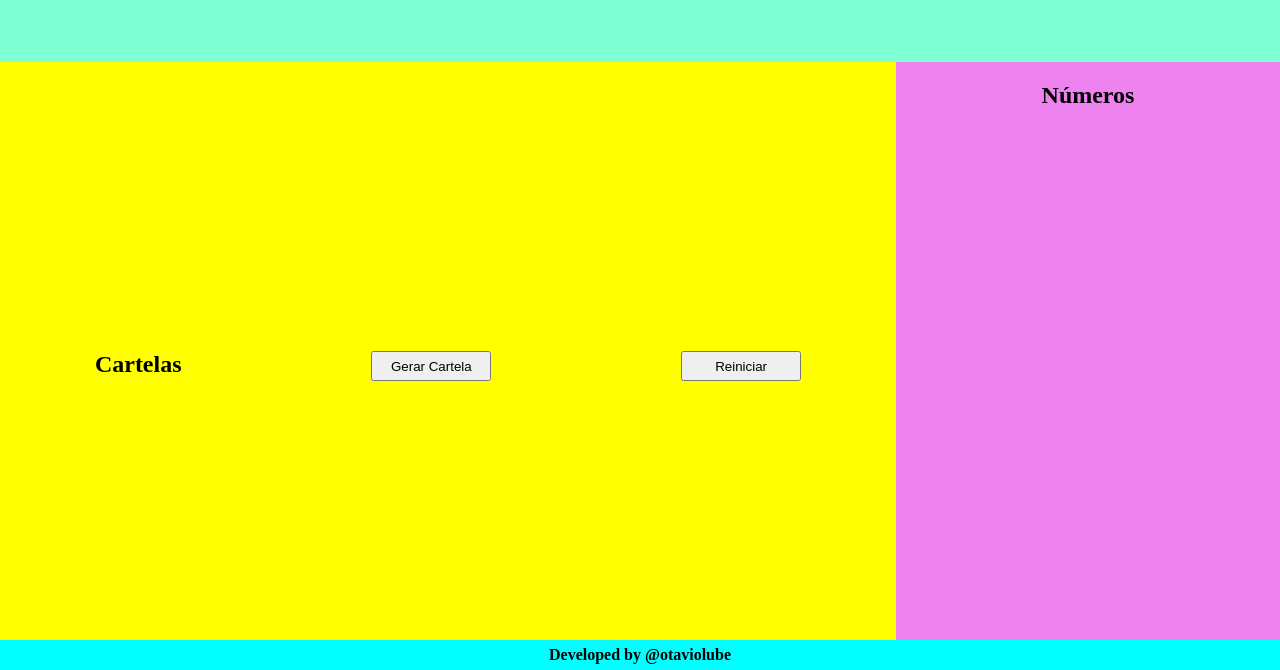
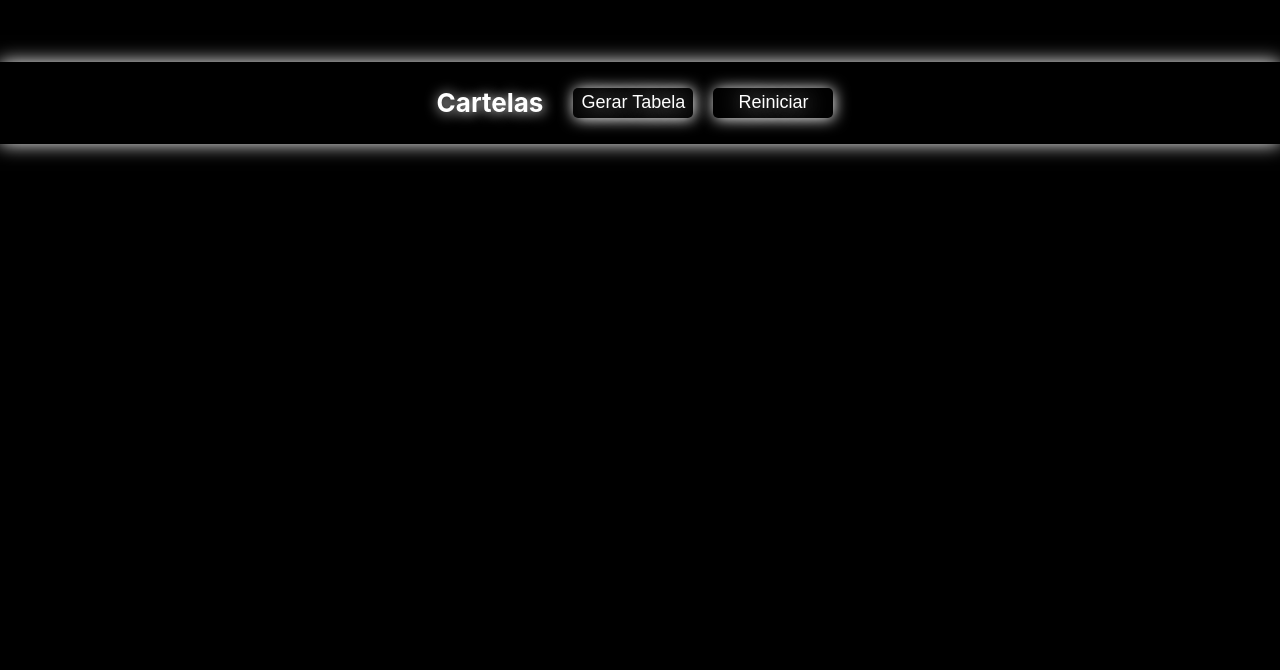
Before and after one commit to KauaAraujodS/Bingo-do-kaua, a plain HTML site: page index.html in a window 1280 px wide. Shown: the part 130-800 px from the top of the page. Drawn offline with Linux system fonts and the light colour scheme.

Commit message:
Add files via upload

```diff
--- a/index.css
+++ b/index.css
@@ -2,6 +2,19 @@
     padding: 0;
     margin: 0;
     box-sizing: border-box;
+}
+
+body {
+    background-color: black;
+    height: 100vh;
+    font-family: Arial, sans-serif;
+    line-height: 1.6;
+    color: #ffffff;
+    max-width: 1920px;
+    margin: 0 auto;
+    padding: 0;
+    overflow-x: hidden;
+    font-family: SF Pro Text, SF Pro Icons, Arial, Helvetica, sans-serif;
 }
 
 header{
@@ -9,54 +22,82 @@ header{
     align-items: center;
     justify-content: center;
     height: 24vh;
-    background-color: aquamarine;
+    background-color: black;
+    width: 100%;
+}
+
+header h1{
+    margin-bottom: 40px;
+    text-shadow: 1px 1px 13px rgba(255, 255, 255, 2);
+    font-size: 26px;
+}
+
+h2{
+
+    text-shadow: 1px 1px 13px rgba(255, 255, 255, 2);
+    font-size: 26px;
 }
 
 main {
     display: flex;
-    flex-direction: row;
+    flex-direction: column;
+    align-items: center;
+    justify-content: center;
+    width: 100%;
+    box-shadow: 0px 0px 18px white;
 }
 
-main section#cartelas{
-    width: 70%;
-    height: 76vh;
-    background-color: yellow;
-    display: flex;
-    flex-direction: column;
-    justify-content: center;
-}
-
-main section#numeros {
-    width: 30%;
-    height: 76vh;
-    background-color: violet;
-    display: flex;
-    justify-content: center;
-}
-
-section#cartelas div{
-    margin-top: 20px;
-    display: flex;
-    width: 100%;
-    justify-content: space-around;
-}
-
-button{
-    height: 30px;
-    width: 120px;
-}
-
-section#numeros h2{
-    margin-top: 20px;
-}
-
-footer{
-    position: fixed;
-    bottom: 0px;
-    height: 30px;
-    background-color: aqua;
-    width: 100%;
+.titulo-botoes {
     display: flex;
     align-items: center;
     justify-content: center;
 }
+
+.titulo-botoes h2 {
+    margin-right: 20px;
+}
+
+.titulo-botoes button {
+    margin: 0 10px;
+}
+
+main section#cartelas {
+    width: 100%;
+    height: 100%;
+    display: flex;
+    flex-direction: column;
+    align-items: center;
+    padding: 20px 0;
+}
+
+button {
+    color:white;
+    height: 30px;
+    width: 120px;
+    font-size: 18px;
+    background-color: black;
+    text-shadow: 1px 1px 25px rgba(255, 255, 255, 2);
+    border: 0;
+    border-radius: 5px;
+    cursor: pointer;
+    box-shadow: 1px 1px 15px white;
+}
+
+#espaco_cartelas {
+    display: flex;
+    flex-direction: column;
+    align-items: center;
+    width: 100%;
+}
+
+table {
+    margin-top: 20px;
+    border-collapse: collapse;
+}
+
+th, td {
+    border: 1px solid white;
+    box-shadow: 1px 1px 10px white;
+    padding: 10px;
+    text-align: center;
+}
--- a/index.html
+++ b/index.html
@@ -5,36 +5,25 @@
     <meta http-equiv="X-UA-Compatible" content="IE=edge">
     <meta name="viewport" content="width=device-width, initial-scale=1.0">
     <link rel="stylesheet" href="index.css">
-    <title>Bingo</title>
+    <title>Bingo legal</title>
 </head>
 <body>
     <header>
-        <h1>Bingo</h1>
+        <h1>Bingo do Kauã</h1>
     </header>
     <nav>
 
     </nav>
     <main>
         <section id="cartelas">
-            <div>
+            <div class="titulo-botoes">
                 <h2>Cartelas</h2>
-                <button onclick="gerarCartela()">Gerar Cartela</button>
+                <button onclick="gerarTabela()">Gerar Tabela</button>
                 <button onclick="reiniciarJogo()">Reiniciar</button>
             </div>
-            <div id="espaco_cartelas">
-
-            </div>
-        </section>
-
-        <section id="numeros">
-            <h2>Números</h2>
+            <div id="espaco_cartelas"></div>
         </section>
     </main>
-
-    <footer>
-        <h4>Developed by @otaviolube</h4>
-    </footer>
-
     <script src="index.js"></script>
 </body>
 </html>
--- a/index.js
+++ b/index.js
@@ -1,52 +1,37 @@
 var jogadores = []
-
 function gerarNumerosAleatorios(quantidade, min, max){
-
     if(quantidade > (max - min)){
         console.log("Intervalo insuficiente ...");
         return;
     }
-
     var numeros = [];
-
     while(numeros.length < quantidade){
         var aleatorio = Math.floor(Math.random()*(max - min) + min);
-
         if(!numeros.includes(aleatorio)){
             numeros.push(aleatorio);
         }
     }
-
     return numeros;
-
 }
-
-function gerarCartela(){
+function gerarTabela(){
     var nomeJogador = prompt('Digite o nome do jogador');
-
-    var cartela = [gerarNumerosAleatorios(5,1,15), gerarNumerosAleatorios(5,16,30), gerarNumerosAleatorios(5,31,45),gerarNumerosAleatorios(5,46,60), gerarNumerosAleatorios(5,61,75)]
+    var cartela = [gerarNumerosAleatorios(5,1,15), gerarNumerosAleatorios(5,16,30), gerarNumerosAleatorios(5,31,45),gerarNumerosAleatorios(5,46,60), gerarNumerosAleatorios(5,61,75)];
 
     jogadores.push({
         nomeJogador: nomeJogador,
         cartela: cartela
     });
-
     desenharCartela(nomeJogador, cartela);
-
-    console.log(jogadores)
+    console.log(jogadores);
 }
-
 function reiniciarJogo(){
-    jogadores = []
+    jogadores = [];
+    document.getElementById('espaco_cartelas').innerHTML = '';
 }
-
 function desenharCartela(nome, cartela){
     var div = document.getElementById('espaco_cartelas');
-
     var tabela = document.createElement('table');
-
     var thead = document.createElement('thead');
-
     var thB = document.createElement('th');
     thB.innerText = 'B';
     var thI = document.createElement('th');
@@ -57,28 +42,25 @@ function desenharCartela(nome, cartela){
     thG.innerText = 'G';
     var thO = document.createElement('th');
     thO.innerText = 'O';
-
-    thead.appendChild(thB)
-    thead.appendChild(thI)
-    thead.appendChild(thN)
-    thead.appendChild(thG)
-    thead.appendChild(thO)
+    thead.appendChild(thB);
+    thead.appendChild(thI);
+    thead.appendChild(thN);
+    thead.appendChild(thG);
+    thead.appendChild(thO);
+    tabela.appendChild(thead);
 
     for(var i = 0; i < 5; i++){
         var tr = document.createElement('tr');
         for(var j = 0; j < 5; j++){
             var td = document.createElement('td');
             if(i == 2 && j == 2){
-                td.innerText = "X";
-                tr.appendChild(td);
-            }else{
-                td.innerText = cartela[j][i]
-                tr.appendChild(td);
+                td.innerText = "x";
+            } else {
+                td.innerText = cartela[j][i];
             }
+            tr.appendChild(td);
         }
-        tabela.appendChild(tr)
+        tabela.appendChild(tr);
     }
-
-    tabela.appendChild(thead);
     div.appendChild(tabela);
 }
```
